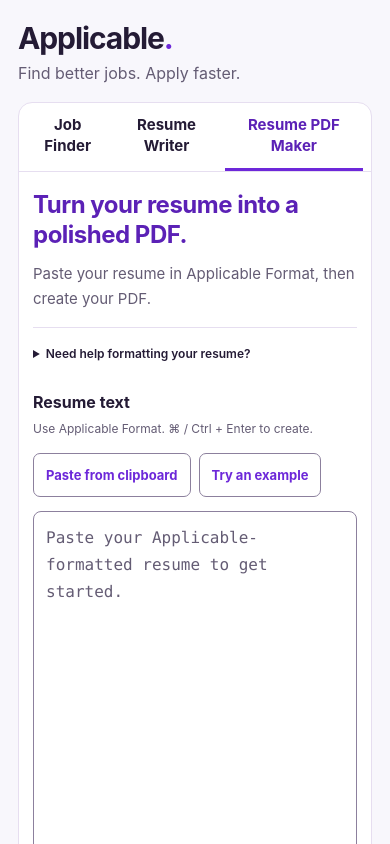
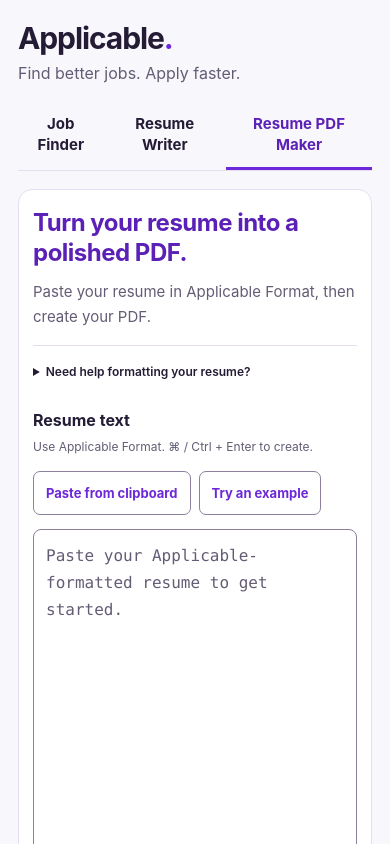
Before and after one commit to Ewager1/applicable, a React (Vite) app: page / in a window 390 px wide. Shown: the top 844 px of the page. Built offline with nearby package versions, Linux system fonts and the light colour scheme.

Commit message:
style: detach tool navigation from content workspace (#108) (#112)

```diff
--- a/src/styles.css
+++ b/src/styles.css
@@ -559,9 +559,8 @@
 .view-tabs {
   display: flex;
   gap: 8px;
-  padding: 0 16px;
+  margin-bottom: 18px;
   border-bottom: 1px solid var(--border);
-  border-radius: 14px 14px 0 0;
 }
 
 .view-tabs button {
@@ -611,7 +610,6 @@
 @media (max-width: 600px) {
   .view-tabs {
     gap: 4px;
-    padding: 0 8px;
   }
 
   .view-tabs button {
--- a/src/ui/App.tsx
+++ b/src/ui/App.tsx
@@ -42,7 +42,6 @@
         </a>
         <p className="tagline">Find better jobs. Apply faster.</p>
       </header>
-      <div className="workspace">
       <div className="view-tabs" role="tablist" aria-label="Applicable views">
         {views.map(({ id, label }, index) => (
           <button
@@ -74,6 +73,7 @@
           </button>
         ))}
       </div>
+      <div className="workspace">
         <div
           ref={builderPanel}
           id="builder-panel"
```
Also changed, not shown: 4 other files (tests, documents, lock files or other folders). Lines whose indentation alone changed are shown as unchanged.
